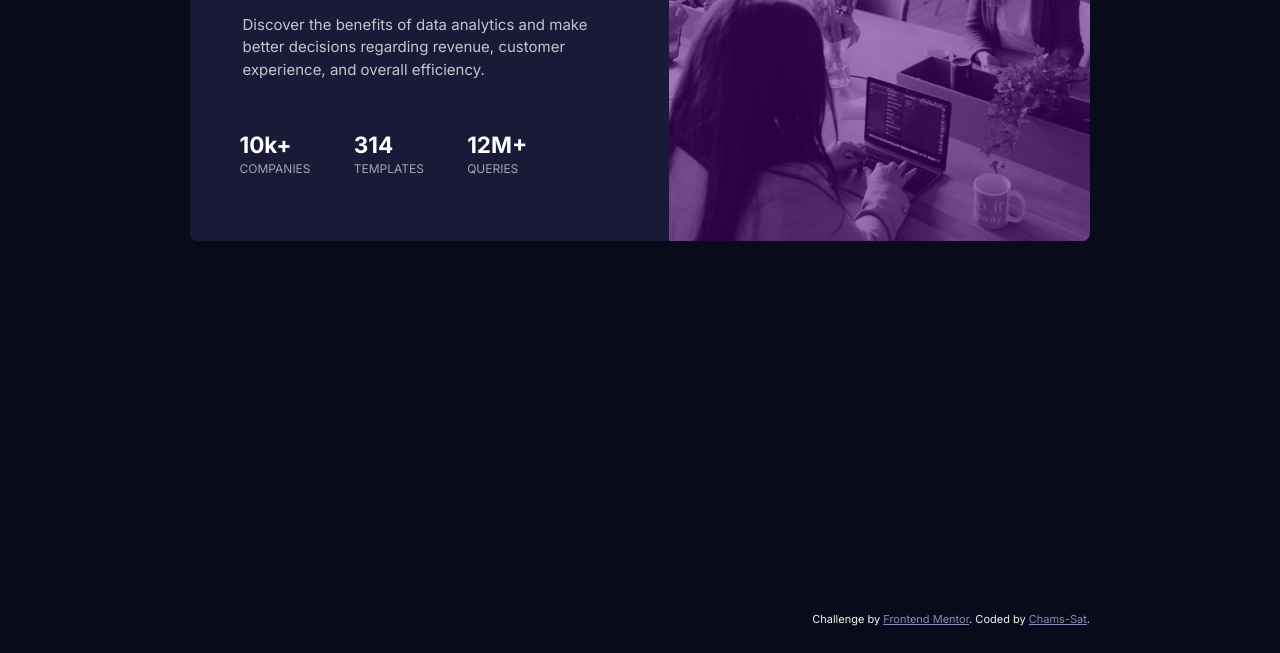
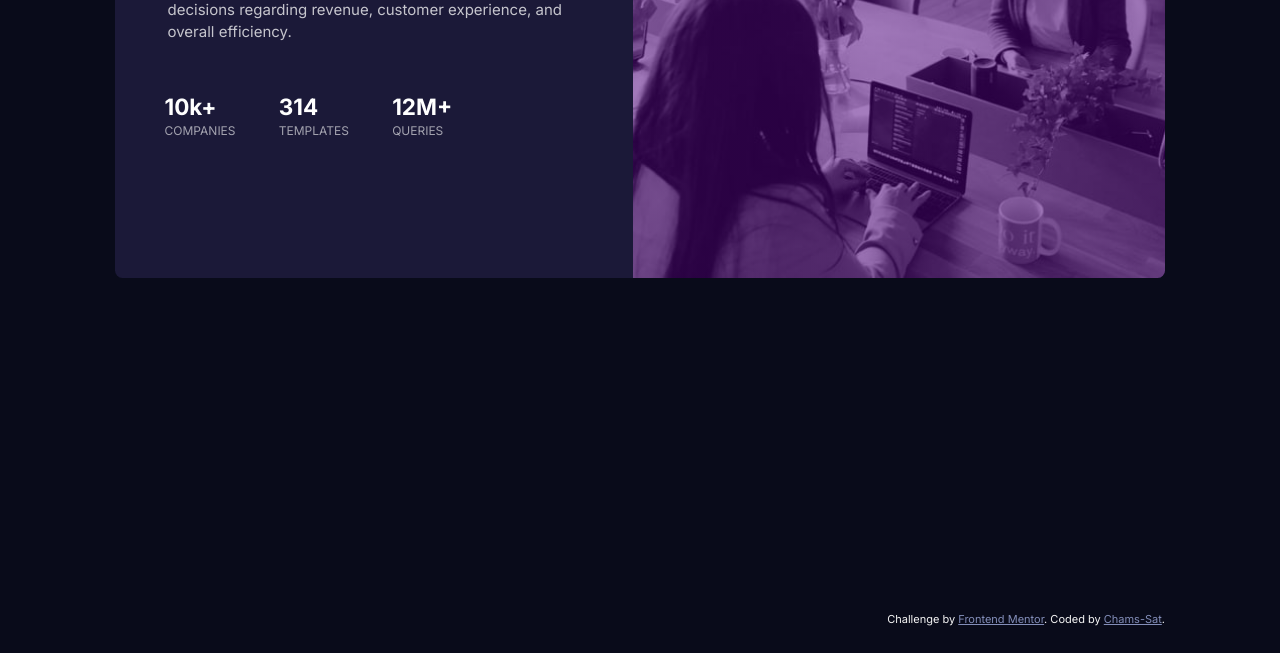
Before and after one commit to Chams-sat/Stats-preview-card-component, a plain HTML site: page index.html in a window 1280 px wide. Shown: the part 547-1200 px from the top of the page. Drawn offline with Linux system fonts and the light colour scheme.

Commit message:
Update style.css

```diff
--- a/style/style.css
+++ b/style/style.css
@@ -86,8 +86,9 @@ body {
 
 @media (min-width: 950px) {
     .card {
-        width: 60rem;
-        height: 25rem;
+        width: 70rem;
+        height: 30rem;
+        margin: auto;
         display: flex;
         flex-direction: row-reverse;
     }
```
